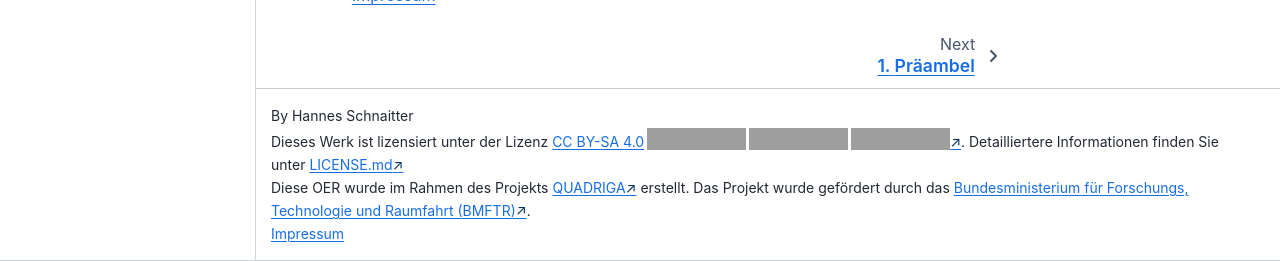
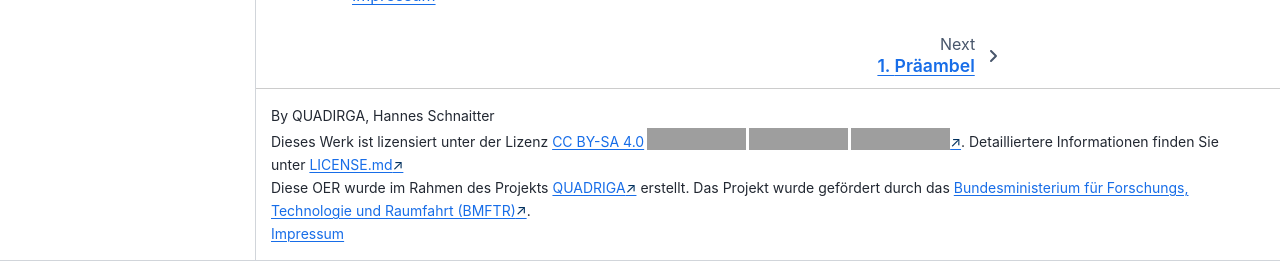
Before and after one commit to quadriga-dk/OER-Workshop, a Jupyter Book: the page built from index.md, in a window 1280 px wide and 1350 px high, cut to the strip 1089-1350 px from the top of the window. Built offline with Jupyter Book 1.0.4 settings and Sphinx 7.4.7 and the Sphinx Book theme 1.1.4, drawn with Linux system fonts in a browser that asks for light colours; pages that are not in the unit, such as notebooks, are missing from menus; grey boxes are pictures that could not be loaded.

Commit message:
feat: add QUADRIGA to authors list

```diff
--- a/_config.yml
+++ b/_config.yml
@@ -2,7 +2,7 @@
 # Learn more at https://jupyterbook.org/customize/config.html
 
 title: "OER-Workshop"
-author: Hannes Schnaitter
+author: QUADIRGA, Hannes Schnaitter
 logo: assets/logo.jpg
 copyright: "2025, QUADRIGA"
 exclude_patterns: [_build, Thumbs.db, .DS_Store, "**.ipynb_checkpoints", conda, venv, .venv, README.md, LICENSE.md, useful_documentation.md, .github, "**Reviewbogen.md", Checkliste_Finalisierung.md, sprints.md]
```
